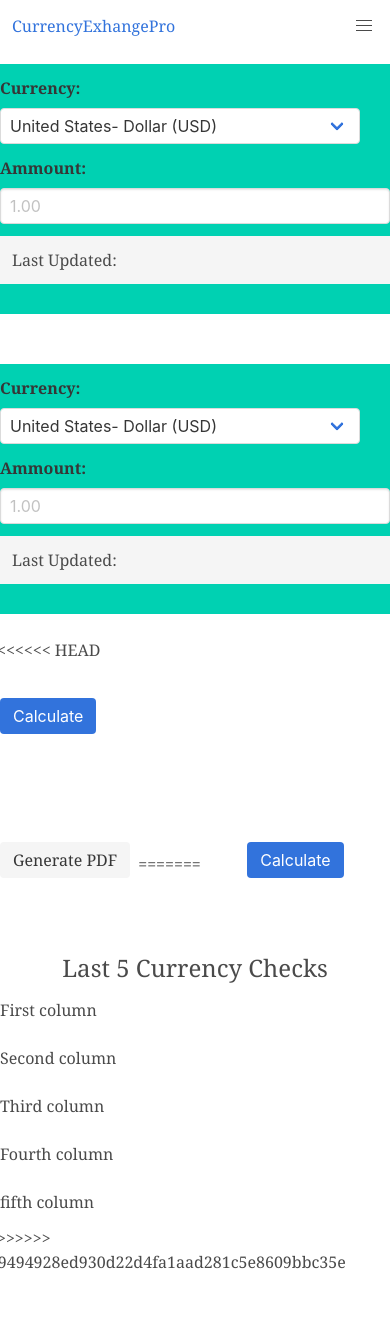
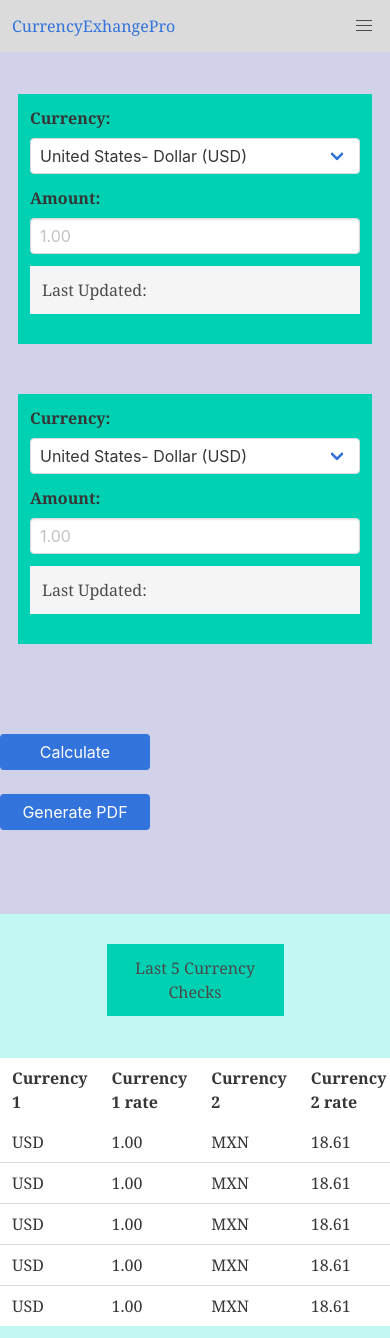
Before and after one commit to grobconnolly/currency-app, a plain HTML site: page index.html in a window 390 px wide. Before the commit the page ends 1274 px from the top, so only its background shows below. Drawn offline with nearby package versions, Linux system fonts and the light colour scheme.

Commit message:
style update

```diff
--- a/assets/logic.js
+++ b/assets/logic.js
@@ -49,7 +49,6 @@ $(calButton).on("click", function (event) {
 // Build onClick generate PDF function for 'a'
 // When user clicks 'a', a PDF is generated including 'a screenshot of the app in its current state'.
 // Then a link to a PDF is generated and then opened in the new window.
-<<<<<<< HEAD
 // $(pdfButton).on("click", function (event) {
 //     if (typeof doc.print === 'undefined') {
 //         setTimeout(function(){printDocument(documentId);}, 1000);
@@ -62,28 +61,6 @@ $(calButton).on("click", function (event) {
 //     id="pdfDocument"
 //     width="100%"
 //     height="100%" />
-=======
-{
-    /* <embed
-        type="application/pdf"
-        src="path_to_pdf_document.pdf"
-        id="pdfDocument"
-        width="100%"
-        height="100%" />
-     */}
-
-//     $(pdfButton).on("click", function (event) {
-//         function printDocument(documentId) {
-//             var doc = document.getElementById(documentId);
-
-//             //Wait until PDF is ready to print
-//             if (typeof doc.print === 'undefined') {
-//                 setTimeout(function(){printDocument(documentId);}, 1000);
-//             } else {
-//                 doc.print();
-//             }
-//         }
->>>>>>> d9494928ed930d22d4fa1aad281c5e8609bbc35e
 // });
 
 
--- a/assets/style.css
+++ b/assets/style.css
@@ -35,6 +35,119 @@
     top: auto;
 }
 
-buttons pdfButton{
+.buttons pdfButton{
     text-align: right;
 }
+
+
+.hero
+  .title a
+    text-decoration: underline
+
+h1
+  font-size: 2em
+
+$grey-lighter: hsl(0, 0%, 86%) !default
+$table-cell-border: 1px solid $grey-lighter !default
+$table-cell-border-width: 0 0 1px !default
+
+@media screen and (max-width: 800px){
+
+  .is-responsive
+    width: 100%
+    border-collapse: collapse
+    border-spacing: 0
+    display: block
+    position: relative
+
+    td:empty:before
+      content: '\00a0'
+
+    th,
+    td
+      margin: 0
+      vertical-align: top
+
+    th
+      text-align: left
+
+    thead
+      border-right: solid 2px $grey-lighter
+      display: block
+      float: left
+
+      tr
+        display: block
+        padding: 0 10px 0 0
+
+        th::before
+          content: "\00a0"
+      td,
+      th
+        border-width: 0 0 1px
+
+    tbody
+      display: block
+      width: auto
+      position: relative
+      overflow-x: auto
+      white-space: nowrap
+
+      tr
+        display: inline-block
+        vertical-align: top
+
+    th
+      display: block
+      text-align: right
+
+    td
+      display: block
+      min-height: 1.25em
+      text-align: left
+
+    th,
+    td
+      &:last-child
+        border-bottom-width: 0
+
+    tr
+      &:last-child
+        td:not(:last-child)
+          border: $table-cell-border
+          border-width: $table-cell-border-width
+
+    &.is-bordered
+      td,
+      th
+        border-width: 1px
+      tr
+        td,
+        th
+          &:last-child
+            border-bottom-width: 1px
+        &:last-child
+          td,
+          th
+            border-width: 1px
+}
+
+.calButton, .pdfButton{
+    width: 150px;
+}
+
+.last5 {
+    padding: 30px;
+}
+
+.mainArea {
+background-color: rgb(209, 209, 233);
+}
+
+.fiveArea {
+    background-color: rgb(195, 247, 243);
+}
+
+.mainbox {
+    padding: 30px;
+}
--- a/index.html
+++ b/index.html
@@ -15,7 +15,7 @@
 <body>
     <header>
 
-        <nav class="navbar" role="navigation" aria-label="main navigation">
+        <nav class="navbar has-background-grey-lighter is-focused" role="navigation" aria-label="main navigation">
             <div class="navbar-brand">
                 <a class="navbar-item" href="#">
                     <h1 class='titleText'>CurrencyExhangePro</h1>
@@ -46,7 +46,7 @@
     <!-- Body-->
 
     <!-- Image Top -->
-    <div class="columns">
+    <div class="columns mainArea mainbox">
         <!-- Outer Colomn-->
         <div class="column is-1">
         </div>
@@ -72,7 +72,7 @@
                 </div>
             </div>
             <div class="field">
-                <label class="label ammountText">Ammount:
+                <label class="label ammountText">Amount:
                 </label>
                 <div class="control">
                     <input class="input" type="text" placeholder="1.00" id="currency1Ammount">
@@ -113,7 +113,7 @@
                 </div>
             </div>
             <div class="field">
-                <label class="label ammountText">Ammount:
+                <label class="label ammountText">Amount:
                 </label>
                 <div class="control">
                     <input class="input" type="text" placeholder="1.00" id="currency2Ammount">
@@ -141,17 +141,19 @@
 
 
     <!-- section 2 -->
-    <div class="columns">
-<<<<<<< HEAD
+    <div class="columns mainArea">
         <!-- Outer Colomn-->
         <div class="column is-1">
         </div>
 
         <!-- Country 1-->
 
-            <div class="column is-4 ">
-                    <button class="button is-link calButton">Calculate</button>
+        <div class="column is-6 calButton">
+            <button id="calBtn" class="button is-link calButton">Calculate</button>
 
+        </div>
+        <div class="column is-6 pdfButton">
+                <button id="pdfBtn" class="button is-link pdfButton">Generate PDF</button>
             </div>
 
 
@@ -170,65 +172,67 @@
             </div>
 
         </div>
-        <div class="buttons pdfButton">
 
-            <a class="button is-light">
-                Generate PDF
-            </a>
-=======
-        <!-- Outer Colomn-->
-        <div class="column is-1">
-        </div>
-
-        <!-- Country 1-->
-
-        <div class="column is-4 ">
-            <button class="button is-link" id="calButton">Calculate</button>
 
     </div>
 
+    <div class="columns is-mobile last5 fiveArea">
+        <div class="column is-half is-offset-one-quarter has-background-primary	 has-text-centered fiveArea is-focused">Last 5 Currency
+            Checks</div>
+    </div>
+    <div class="container-fluid fiveArea">
+            <div class="columns is-centered fiveArea">
+                <div class="column is-narrow fiveArea">
+                    <table class="table fiveArea">
+                        <tr>
+                            <th>Currency 1 </th>
+                            <th>Currency 1 rate</th>
+                            <th>Currency 2</th>
+                            <th>Currency 2 rate</th>
+                        </tr>
+                        </thead>
+                        <tbody>
+                            <tr>
+                                <td id="ck1cur1">USD</td>
+                                <td id="ck1rate1">1.00</td>
+                                <td id="ck1cur2">MXN</td>
+                                <td id="ck1rate2">18.61</td>
 
-        <!-- Blank Area Seperating-->
-        <div class="column is-2">
+                            </tr>
+                            <tr>
+                                <td id="ck2cur1">USD</td>
+                                <td id="ck2rate1">1.00</td>
+                                <td id="ck2cur2">MXN</td>
+                                <td id="ck2rate2">18.61</td>
+                            </tr>
+                            <tr>
+                                <td id="ck3cur1">USD</td>
+                                <td id="ck3rate1">1.00</td>
+                                <td id="ck3cur2">MXN</td>
+                                <td id="ck3rate2">18.61</td>
+                            </tr>
+                            <tr>
+                                <td id="ck4cur1">USD</td>
+                                <td id="ck4rate1">1.00</td>
+                                <td id="ck4cur2">MXN</td>
+                                <td id="ck4rate2">18.61</td>
+                            </tr>
+                            <tr>
+                                <td id="ck5cur1">USD</td>
+                                <td id="ck5rate1">1.00</td>
+                                <td id="ck5cur2">MXN</td>
+                                <td id="ck5rate2">18.61</td>
+                            </tr>
+
+                        </tbody>
+                    </table>
 
                 </div>
 
-        <!-- Country 2 -->
-        <div class="column is-4">
+                </table>
             </div>
     </div>
-    <!-- Outer Colomn-->
-    <div class='container w-50'>
-        <div class="column has-text-centered is-size-4">
-            Last 5 Currency Checks
     </div>
-        <div class="columns">
-            <div class="column">
-                First column
-            </div>
-            <div class="column">
-                Second column
-            </div>
-        </div>
-        <div class="columns">
-
-            <div class="column">
-                Third column
-            </div>
-            <div class="column">
-                Fourth column
-            </div>
-        </div>
-        <div class='columns'>
-
-
-            <div class="column">
-                fifth column
-            </div>
->>>>>>> d9494928ed930d22d4fa1aad281c5e8609bbc35e
-        </div>
-    </div>
-
 
     <script src="https://code.jquery.com/jquery-3.4.1.min.js"></script>
     <script src="https://cdnjs.cloudflare.com/ajax/libs/moment.js/2.24.0/moment.min.js"></script>
```
Lines whose indentation alone changed are shown as unchanged.
